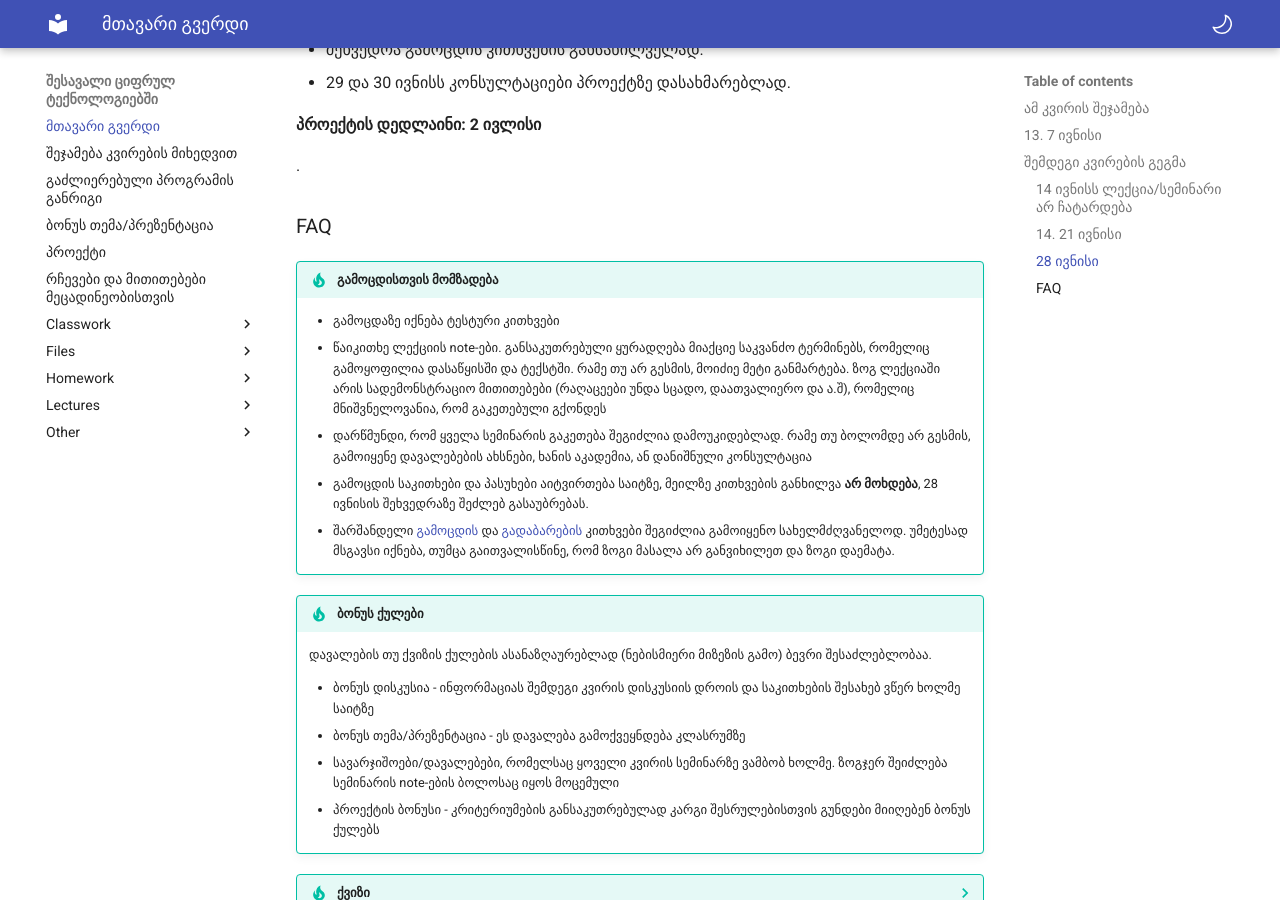
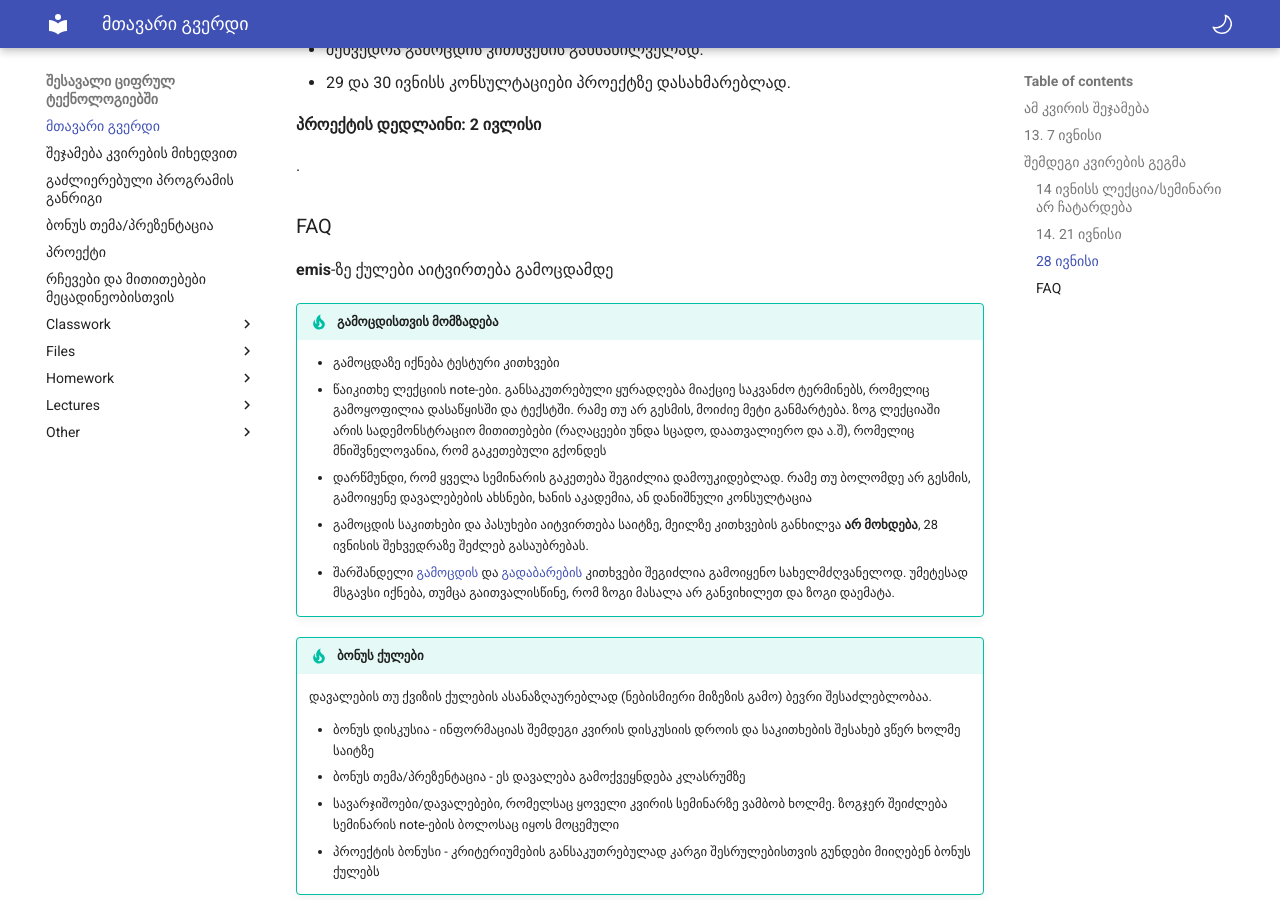
Before and after one commit to freeuni-digital-technologies-archive/22s, an MkDocs documentation site: the page built from content/index.md, in a window 1280 px wide and 900 px high, scrolled down 1251 px. Built offline with MkDocs 1.6.1 and Material for MkDocs 9.7.7, drawn with Linux system fonts in a browser that asks for light colours.

Commit message:
exam question

```diff
--- a/content/index.md
+++ b/content/index.md
@@ -13,6 +13,8 @@
 
 
 ### FAQ
+**emis**-ზე ქულები აიტვირთება გამოცდამდე
+
 !!! tip "გამოცდისთვის მომზადება"
 	- გამოცდაზე იქნება ტესტური კითხვები
 	- წაიკითხე ლექციის note-ები. განსაკუთრებული ყურადღება მიაქციე საკვანძო ტერმინებს, რომელიც გამოყოფილია დასაწყისში და ტექსტში. რამე თუ არ გესმის, მოიძიე მეტი განმარტება. ზოგ ლექციაში არის სადემონსტრაციო მითითებები (რაღაცეები უნდა სცადო, დაათვალიერო და ა.შ), რომელიც მნიშვნელოვანია, რომ გაკეთებული გქონდეს
```
